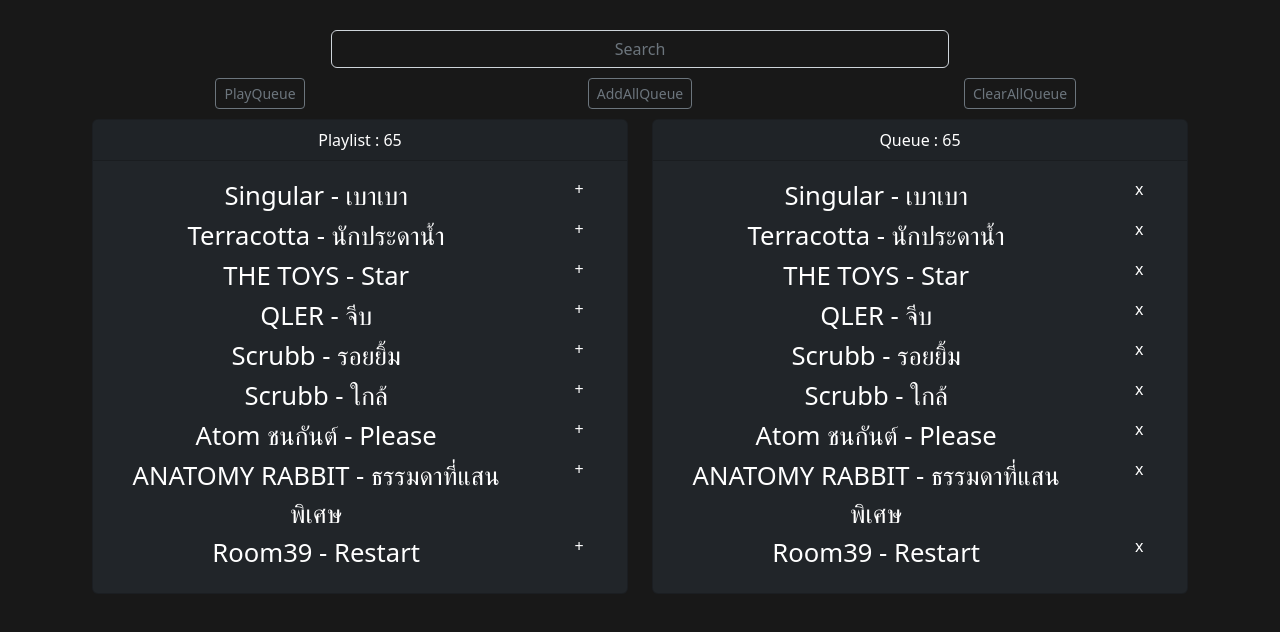
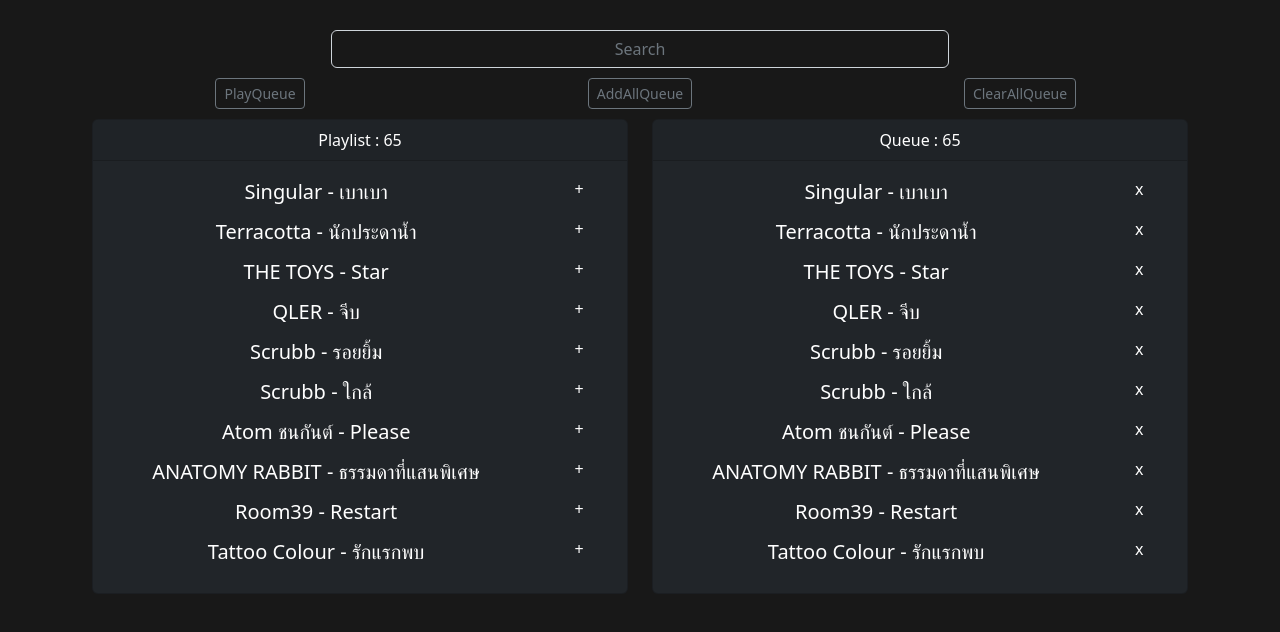
Before and after one commit to bestchse/musica, a React (Create React App) app: page / in a window 1280 px wide. Both pictures are taken after a click on the button "AddAllQueue". Shown: the top 632 px of the page. Built offline with nearby package versions, Linux system fonts and the light colour scheme.

Commit message:
test @media font scale

```diff
--- a/src/App.css
+++ b/src/App.css
@@ -36,3 +36,15 @@
     transform: rotate(360deg);
   }
 }
+
+@media screen and (min-width: 601px) {
+  div.fontscale {
+    font-size: 20px;
+  }
+}
+
+@media screen and (max-width: 600px) {
+  div.fontscale {
+    font-size: 10px;
+  }
+}
--- a/src/pages/Um.js
+++ b/src/pages/Um.js
@@ -1,6 +1,7 @@
 import React, { Component } from "react";
 import YouTube from "react-youtube";
 import Playlist from "../datajson/playlist.json";
+import '../App.css';
 
 import { Container, Row, Col, Button, Form, Card } from "react-bootstrap";
 
@@ -203,8 +204,10 @@
                                         {SearchData.map((data, idx) => (
                                             <div key={data.Key}>
                                                 <Row>
-                                                    <Col md="10" xs="8" onClick={() => this.PlayMusic(data)} style={{ fontSize: '2vw' }}>
-                                                        {data.Band} - {data.MusicName}
+                                                    <Col md="10" xs="8" onClick={() => this.PlayMusic(data)} >
+                                                        <div className="fontscale">
+                                                            {data.Band} - {data.MusicName}
+                                                        </div>
                                                     </Col>
                                                     <Col md="2" xs="4">
                                                         <p onClick={() => this.AddQueue(data)}>+</p>
@@ -226,8 +229,10 @@
                                         {this.state.QueuePlaylist.map((data, idx) => (
                                             <div key={idx}>
                                                 <Row>
-                                                    <Col md="10" xs="8" style={{ fontSize: '2vw' }}>
-                                                        {data.Band} - {data.MusicName}
+                                                    <Col md="10" xs="8" >
+                                                        <div className="fontscale">
+                                                            {data.Band} - {data.MusicName}
+                                                        </div>
                                                     </Col>
                                                     <Col md="2" xs="4">
                                                         <p onClick={() => this.DeleteQueue(data, idx)}>x</p>
```
